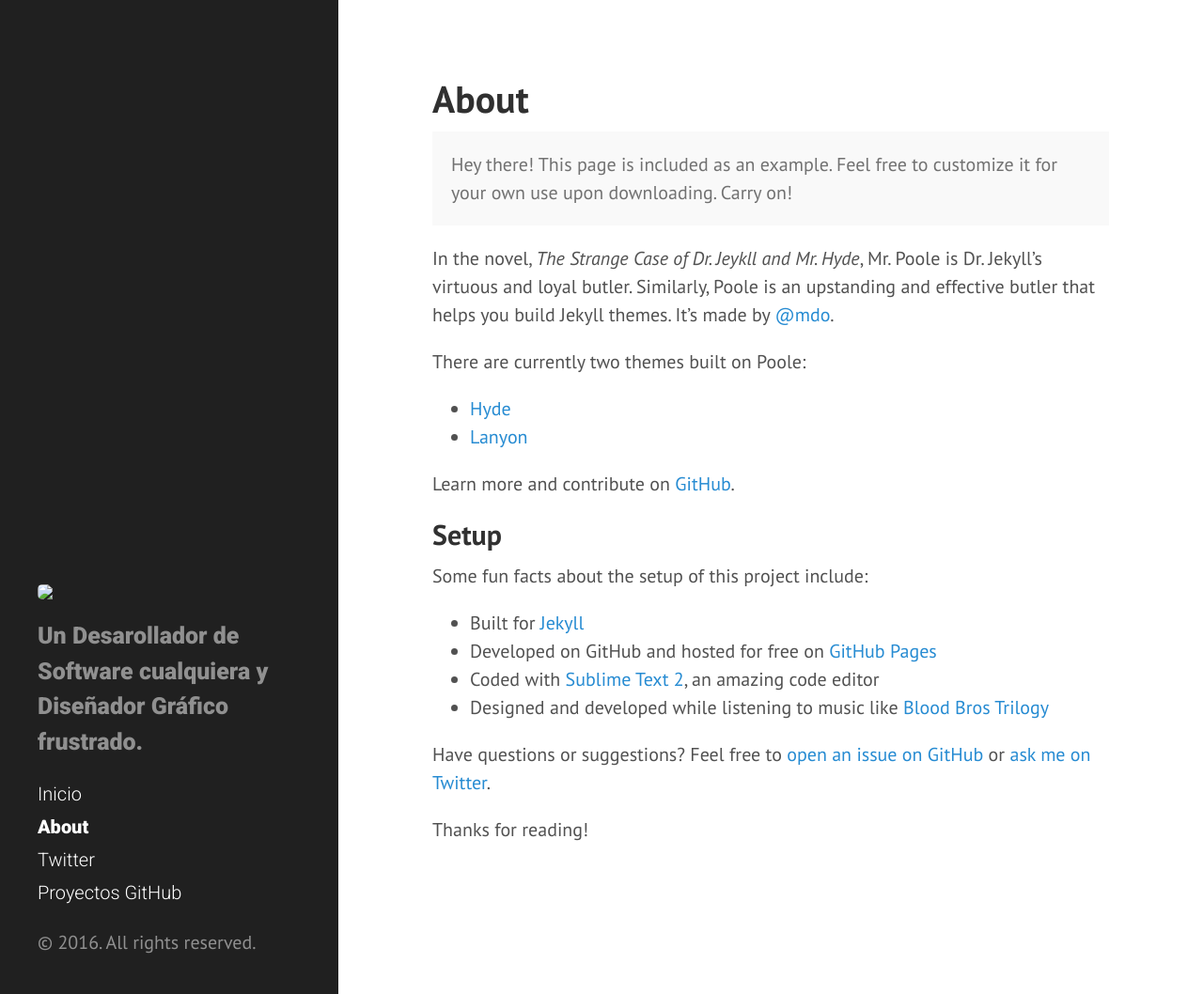
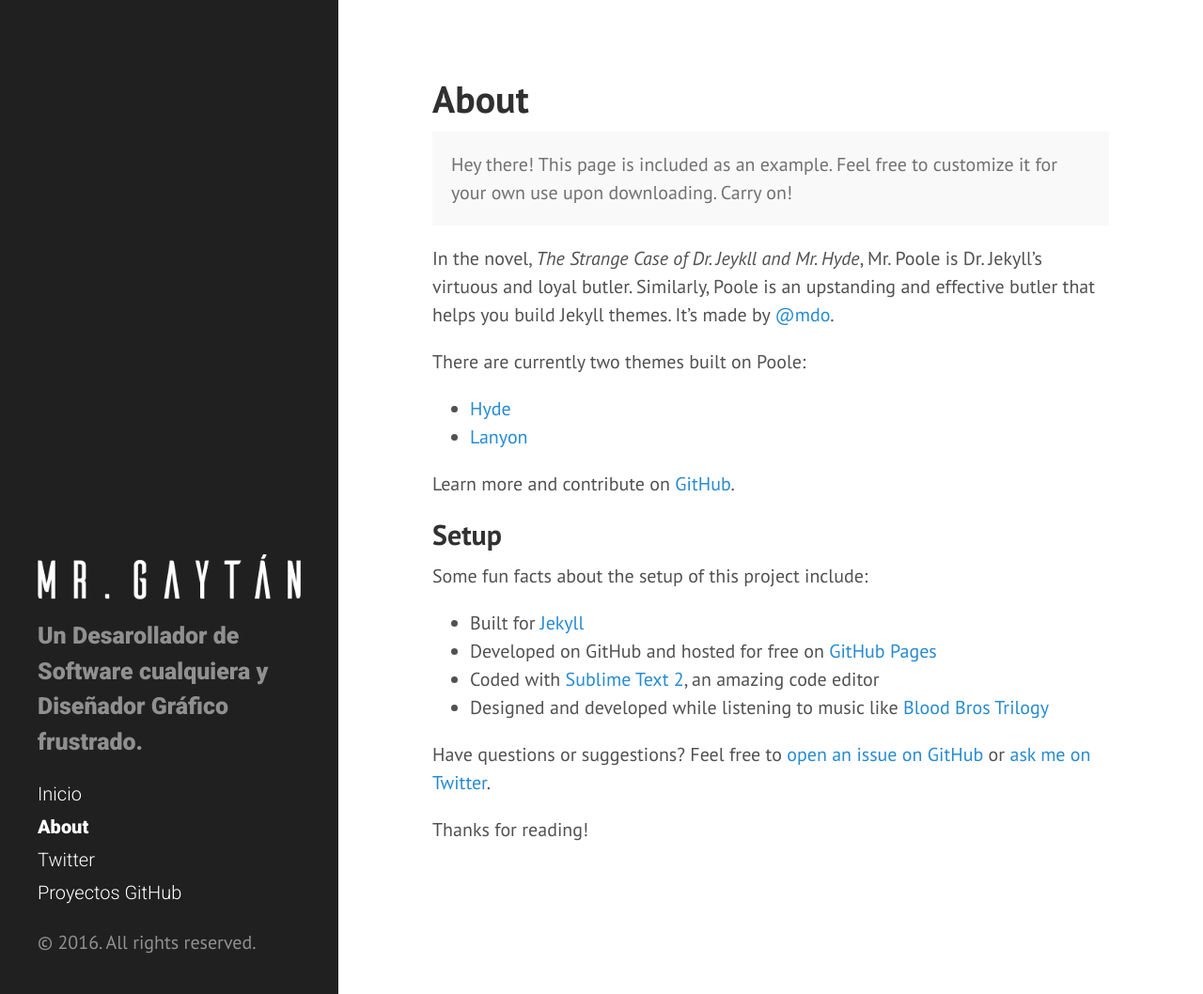
Before and after one commit to MrGaytan/MrGaytan.github.io, a Jekyll site: the page built from about.md, in a window 1280 px wide and 1058 px high. Shown: the whole window at 94% size. Built offline with Jekyll 4.4.1, drawn with Linux system fonts in a browser that asks for light colours; Markdown is read by kramdown in place of the engine named in the settings.

Commit message:
Modificación de sidebar y fuentes nuevas

```diff
--- a/_config.yml
+++ b/_config.yml
@@ -6,7 +6,7 @@
 permalink:        pretty
 
 # Setup
-title:            MR.GAYTÁN
+title:
 tagline:
 description:      'Un Desarollador de Software cualquiera y Diseñador Gráfico frustrado.'
 url:              http://mrgaytan.github.io
--- a/_includes/head.html
+++ b/_includes/head.html
@@ -7,11 +7,7 @@
   <meta name="viewport" content="width=device-width, initial-scale=1.0, maximum-scale=1">
 
   <title>
-    {% if page.title == "Home" %}
-      {{ site.title }} &middot; {{ site.tagline }}
-    {% else %}
-      {{ page.title }} &middot; {{ site.title }}
-    {% endif %}
+Mr. Gaytán
   </title>
 
   <!-- CSS -->
--- a/_includes/sidebar.html
+++ b/_includes/sidebar.html
@@ -1,7 +1,7 @@
 <div class="sidebar">
   <div class="container sidebar-sticky">
 
-    <img src="public/mrgaytanLogo.png" />
+    <img src="/public/mrgaytanLogo.png">
     <div class="sidebar-about">
       <h1>
       </h1>
```
